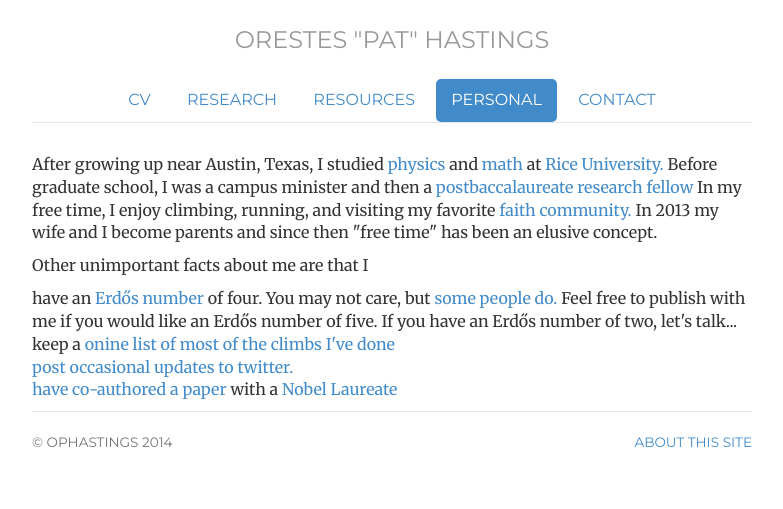
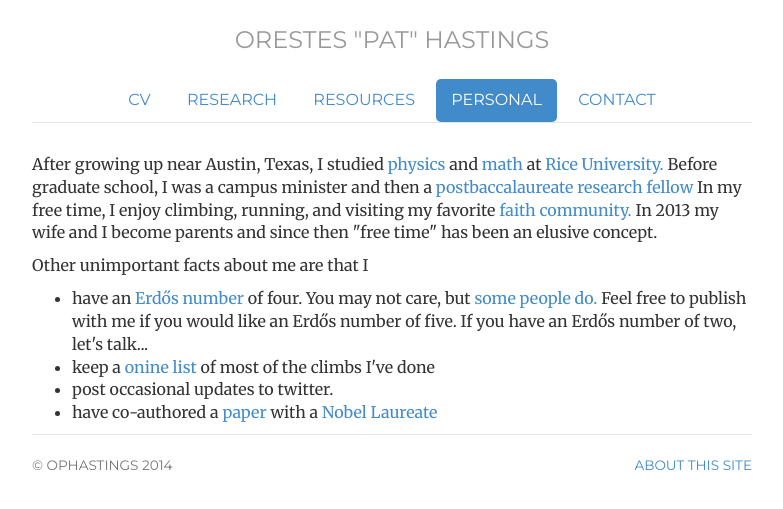
Before and after one commit to ophastings/ophastings.github.io, a Jekyll site: the page built from personal/index.html, in a window 1280 px wide. Shown: the top 509 px of the page, without its empty margins (248-1031 px from the left). Built offline with Jekyll 4.4.1, drawn with Linux system fonts in a browser that asks for light colours.

Commit message:
Update index.html

```diff
--- a/personal/index.html
+++ b/personal/index.html
@@ -19,9 +19,9 @@ and visiting my favorite <a title="http://www.christchurcheastbay.org/" href="ht
 In 2013 my wife and I become parents and since then "free time" has been an elusive concept. </p>
 
 <p>Other unimportant facts about me are that I</p>
-<ul class="list-unstyled">
+<ul>
   <li>have an <a href="http://www.oakland.edu/enp/"> Erdős number</a> of four. You may not care, but <a title="http://xkcd.com/599/" href="http://xkcd.com/599/">some people do.</a> Feel free to publish with me if you would like an Erdős number of five. If you have an Erdős number of two, let's talk...</li>
-  <li>keep a <a href="http://www.mountainproject.com/scripts/UserClimbingMap.php?id=107979348">onine list of most of the climbs I've done</li>
+  <li>keep a <a href="http://www.mountainproject.com/scripts/UserClimbingMap.php?id=107979348">onine list</a> of most of the climbs I've done</li>
   <li>post occasional updates to twitter.</li>
   <li>have co-authored a <a href="http://arxiv.org/pdf/0803.1201.pdf">paper</a> with a <a href="http://www.nobelprize.org/nobel_prizes/physics/laureates/2012/wineland-facts.html">Nobel Laureate</a></li>
 </ul>
```
